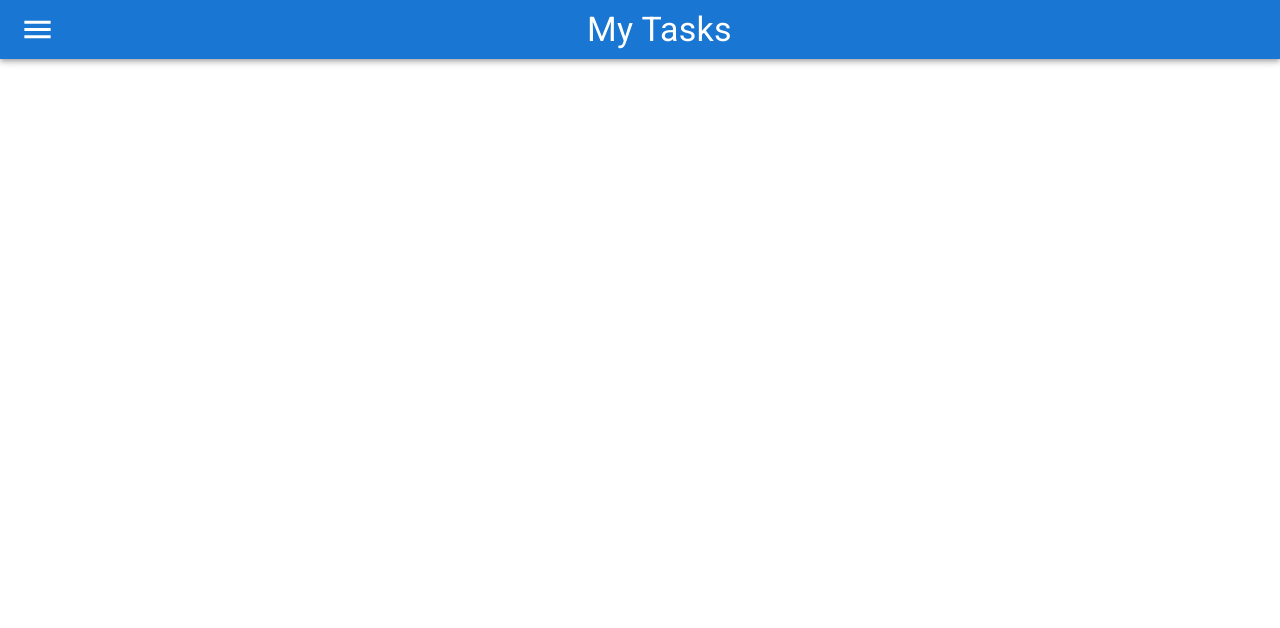
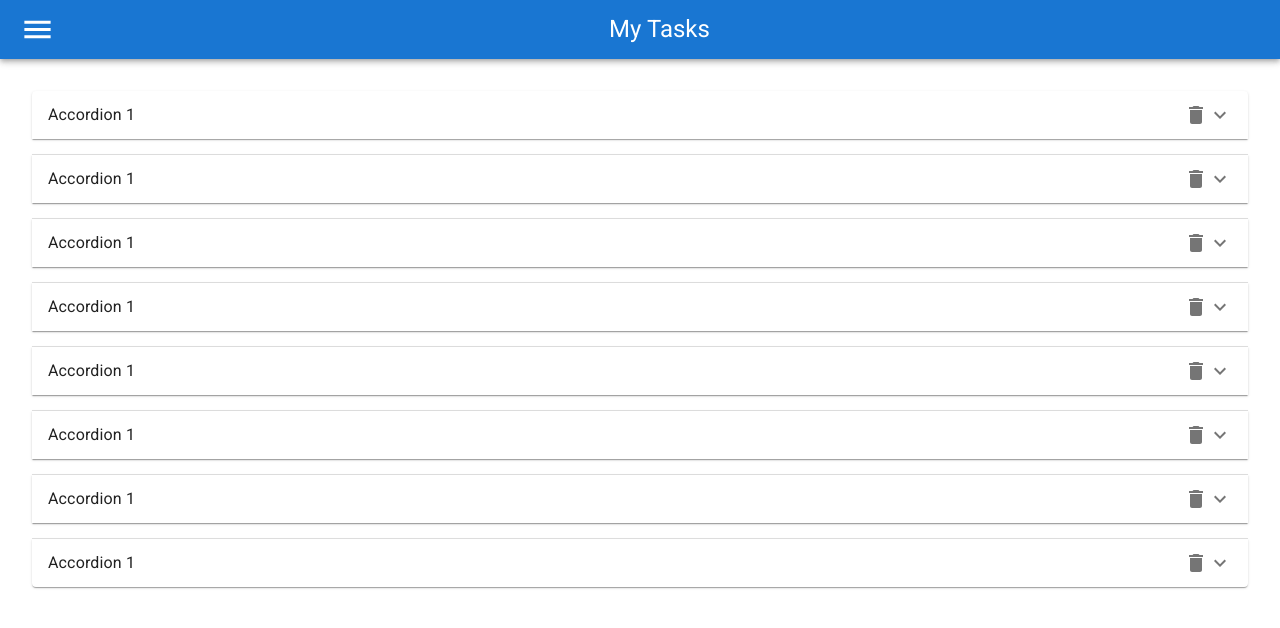
Before and after one commit to stanislavyv/my-tasks, a React (Create React App) app: page / in a window 1280 px wide. Shown: the top 628 px of the page. Built offline with nearby package versions, Linux system fonts and the light colour scheme.

Commit message:
Add task component & tasks-list component

```diff
--- a/src/App.js
+++ b/src/App.js
@@ -1,11 +1,13 @@
 import MainContainer from './components/main-container';
 import AppHeaderBar from './components/app-header-bar';
+import TasksList from './components/tasks-list';
 
 function App() {
     return (
         <>
             <MainContainer>
                 <AppHeaderBar />
+                <TasksList />
             </MainContainer>
         </>
     );
--- /dev/null
+++ b/src/components/task/index.js
@@ -0,0 +1,21 @@
+import {
+    styled,
+    Paper,
+    Typography,
+    Accordion,
+    AccordionSummary,
+    AccordionDetails,
+} from '@mui/material';
+import TaskDetails from './task-details';
+import TaskTitle from './task-title';
+
+const Task = ({ children }) => {
+    return (
+        <Accordion>
+            <TaskTitle />
+            <TaskDetails />
+        </Accordion>
+    );
+};
+
+export default Task;
--- /dev/null
+++ b/src/components/task/task-details/index.js
@@ -0,0 +1,15 @@
+import { AccordionDetails, Typography } from '@mui/material';
+
+const TaskDetails = () => {
+    return (
+        <AccordionDetails>
+            <Typography>
+                Lorem ipsum dolor sit amet, consectetur adipiscing elit.
+                Suspendisse malesuada lacus ex, sit amet blandit leo lobortis
+                eget.
+            </Typography>
+        </AccordionDetails>
+    );
+};
+
+export default TaskDetails;
--- /dev/null
+++ b/src/components/task/task-title/index.js
@@ -0,0 +1,39 @@
+import {
+    styled,
+    AccordionSummary,
+    IconButton,
+    Typography,
+} from '@mui/material';
+import ExpandMoreIcon from '@mui/icons-material/ExpandMore';
+import DeleteIcon from '@mui/icons-material/Delete';
+
+const StyledAccordionSummary = styled(AccordionSummary)({
+    justifyContent: 'center',
+
+    '& .MuiAccordionSummary-content': {
+        justifyContent: 'space-between',
+    },
+});
+
+const TaskTitle = () => {
+    return (
+        <StyledAccordionSummary
+            expandIcon={<ExpandMoreIcon />}
+            aria-controls="panel1a-content"
+            id="panel1a-header"
+        >
+            <Typography>Accordion 1</Typography>
+            <IconButton
+                sx={{
+                    p: 0,
+                    justifySelf: 'space-between',
+                    alignSelf: 'space-between',
+                }}
+            >
+                <DeleteIcon />
+            </IconButton>
+        </StyledAccordionSummary>
+    );
+};
+
+export default TaskTitle;
--- /dev/null
+++ b/src/components/tasks-list/index.js
@@ -0,0 +1,19 @@
+import { Stack, Item } from '@mui/system';
+import Task from '../task';
+
+const TasksList = () => {
+    return (
+        <Stack spacing={2} m={4}>
+            <Task>Item Task</Task>
+            <Task>Item Task</Task>
+            <Task>Item Task</Task>
+            <Task>Item Task</Task>
+            <Task>Item Task</Task>
+            <Task>Item Task</Task>
+            <Task>Item Task</Task>
+            <Task>Item Task</Task>
+        </Stack>
+    );
+};
+
+export default TasksList;
```
